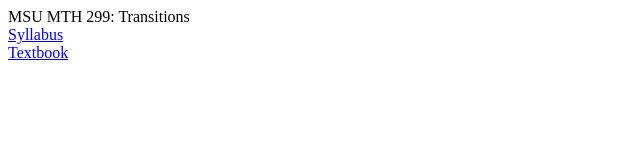
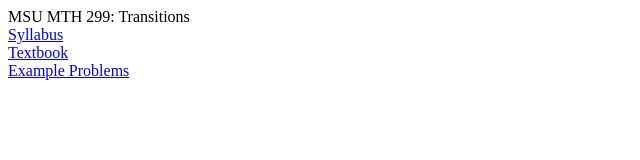
Before and after one commit to mpattok/mpattok.github.io, a plain HTML site: page school/2021-22/msu-mth299/index.html in a window 1280 px wide. Shown: the whole page, without its empty margins (0-640 px from the left). Drawn offline with Linux system fonts and the light colour scheme.

Commit message:
Update index.html

```diff
--- a/school/2021-22/msu-mth299/index.html
+++ b/school/2021-22/msu-mth299/index.html
@@ -3,3 +3,5 @@ MSU MTH 299: Transitions
 <a href="./Syllabus.pdf">Syllabus</a>
 <br>
 <a href="./Textbook.pdf">Textbook</a>
+<br>
+<a href="./Big Example sheet.pdf">Example Problems</a>
```
